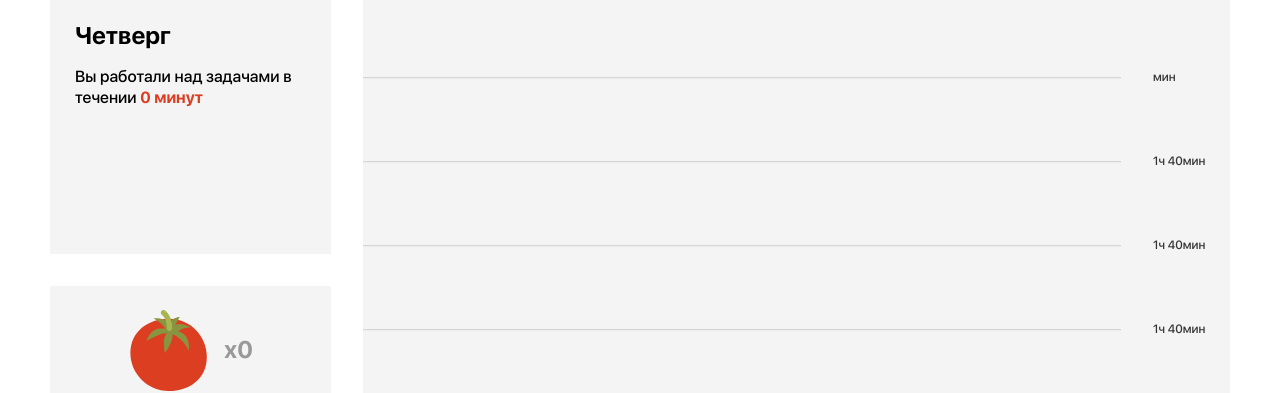
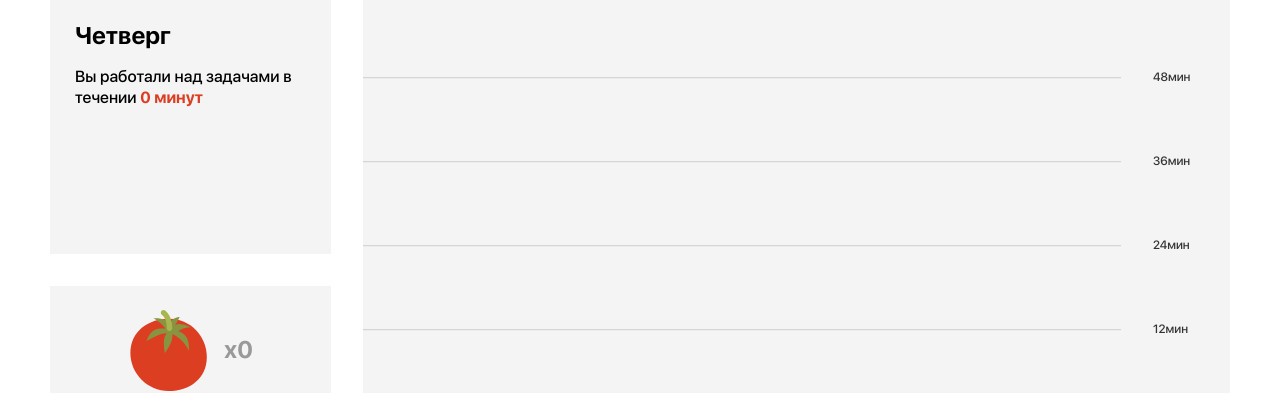
Before and after one commit to hardwar1/FINAL_pomodor, a React (Vite) app: page /statistic in a window 1280 px wide. Shown: the part 261-654 px from the top of the page. Built offline with nearby package versions, Linux system fonts and the light colour scheme.

Commit message:
fix weekChart

```diff
--- a/src/shared/Statistic/Statistic.tsx
+++ b/src/shared/Statistic/Statistic.tsx
@@ -1,10 +1,10 @@
 import { useEffect, useState } from 'react';
-import { useAppSelector } from '../../store/hooks/redux';
+import { useAppDispatch, useAppSelector } from '../../store/hooks/redux';
 import { LogoPomodor } from '../icons/LogoPomodor';
 import { StatCard } from './StatCard';
 import { WeekChart } from './WeekChart';
 import { WeekChoice } from './WeekChoice';
-import { workDay } from '../../store/statisticSlice';
+import { setRenderWeek, workDay } from '../../store/statisticSlice';
 import './statistic.scss';
 
 const emptyDay = {
@@ -21,8 +21,10 @@ export function Statistic() {
   const [weeksStat, setWeeksStat] = useState<workDay[]>([]);
   const [nowDate] = useState(new Date().getTime());
   const [showDay, setShowDay] = useState<workDay>({ date: new Date().getTime(), ...emptyDay });
-  const [renderWeek, setRenderWeek] = useState<workDay[]>([])
+  // const [renderWeek, setRenderWeek] = useState<workDay[]>([])
   const { statistic } = useAppSelector(state => state.statisticReducer);
+
+  const dispatch = useAppDispatch();
 
   useEffect(() => {
 // console.log(statistic);
@@ -65,13 +67,16 @@ export function Statistic() {
 
   useEffect(() => {
     if (week == 0) {
-      setRenderWeek(weeksStat.slice(-7))
+      // setRenderWeek();
+      dispatch(setRenderWeek(weeksStat.slice(-7)))
     }
     if (week == -1) {
-      setRenderWeek(weeksStat.slice(7, 14))
+      // setRenderWeek(weeksStat.slice(7, 14))
+      dispatch(setRenderWeek(weeksStat.slice(7, 14)))
     }
     if (week == -2) {
-      setRenderWeek(weeksStat.slice(0, 7))
+      // setRenderWeek(weeksStat.slice(0, 7))
+      dispatch(setRenderWeek(weeksStat.slice(0, 7)))
     }
   }, [weeksStat, week]);
 
@@ -148,7 +153,6 @@ export function Statistic() {
           {/* <WeekChart weekStat={weekStat}/> */}
 
           <WeekChart
-            renderWeek={renderWeek}
             handleClickThisDay={handleClickThisDay}
             activeDay={new Date(showDay.date).getDay()}
           />
--- a/src/shared/Statistic/WeekChart/WeekChart.tsx
+++ b/src/shared/Statistic/WeekChart/WeekChart.tsx
@@ -3,9 +3,10 @@ import { useEffect, useState } from 'react';
 import { workDay } from '../../../store/statisticSlice';
 import { WeekChartItem } from './WeekChartItem';
 import styles from './weekchart.module.scss';
+import { useAppSelector } from '../../../store/hooks/redux';
 
 interface IWeekChart {
-  renderWeek: workDay[];
+  // renderWeek: workDay[];
   handleClickThisDay: (getTime: number) => void;
   activeDay: number;
 }
@@ -13,6 +14,7 @@ interface IWeekChart {
 interface ITimesChartValue {
   hour: number;
   minute: string;
+  maxValue: number;
 }
 
 const weekDays = [
@@ -25,88 +27,95 @@ const weekDays = [
   'вс',
 ];
 
-const calcHour = (num: number, maxValue: number) =>
-  Math.floor(maxValue - maxValue * num);
+const calcAllTime = (num: number, maxValue: number) =>
+  Math.floor((maxValue - maxValue * num) / 60);
+
 
 const calcMinute = (num: number, maxValue: number) =>
-  ('0' + calcHour(num, maxValue)).slice(-2);
+  ('0' + ((maxValue - maxValue * num) % 60)).slice(-2);
 
-export function WeekChart({ renderWeek, handleClickThisDay, activeDay = 0 }: IWeekChart) {
-  const chartValues: ITimesChartValue[] = []
+export function WeekChart({ handleClickThisDay, activeDay = 0 }: IWeekChart) {
+  const { renderWeek } = useAppSelector(state => state.statisticReducer);
+  const [chartValues, setChartValues] = useState<ITimesChartValue[]>([])
+
   useEffect(() => {
     if (renderWeek.length < 1) return;
     const topTimeWork = Math.max(...renderWeek.map(day => Math.floor(day.workTime)))
 
     const maxValue = (Math.floor(topTimeWork / 60) + 1) * 60;
 
-    chartValues.push( ...[
+    setChartValues([
       {
-        hour: calcHour(0.2, maxValue),
+        maxValue: maxValue,
+        hour: calcAllTime(0.2, maxValue),
         minute: calcMinute(0.2, maxValue),
       },
       {
-        hour: calcHour(0.4, maxValue),
+        maxValue: maxValue,
+        hour: calcAllTime(0.4, maxValue),
         minute: calcMinute(0.4, maxValue),
       },
       {
-        hour: calcHour(0.6, maxValue),
+        maxValue: maxValue,
+        hour: calcAllTime(0.6, maxValue),
         minute: calcMinute(0.6, maxValue),
       },
       {
-        hour: calcHour(0.8, maxValue),
+        maxValue: maxValue,
+        hour: calcAllTime(0.8, maxValue),
         minute: calcMinute(0.8, maxValue),
       },
     ])
-  });
+  }, [renderWeek]);
 
   return (
     <div className={styles.weekChart}>
 
       <ul className={styles.weekChartBody}>
         <WeekChartItem
-          value={renderWeek[0]?.workTime / 60000}
+          value={renderWeek[0]?.workTime * 100 / chartValues[0]?.maxValue}
           day={weekDays[0]}
           getTime={renderWeek[0]?.date}
           handleClickThisDay={handleClickThisDay}
           active={activeDay - 1 === 0}
         />
         <WeekChartItem
-          value={renderWeek[1]?.workTime / 60000}
+          value={renderWeek[1]?.workTime * 100 / chartValues[0]?.maxValue}
           day={weekDays[1]}
           getTime={renderWeek[1]?.date}
           active={activeDay - 1 === 1}
           handleClickThisDay={handleClickThisDay}
         />
         <WeekChartItem
-          value={renderWeek[2]?.workTime / 60000}
+          value={renderWeek[2]?.workTime * 100 / chartValues[0]?.maxValue}
           day={weekDays[2]}
           getTime={renderWeek[2]?.date}
           active={activeDay - 1 === 2}
           handleClickThisDay={handleClickThisDay}
         />
         <WeekChartItem
-          value={renderWeek[3]?.workTime / 60000}
+          value={renderWeek[3]?.workTime * 100 / chartValues[0]?.maxValue}
           day={weekDays[3]}
           getTime={renderWeek[3]?.date}
           active={activeDay - 1 === 3}
           handleClickThisDay={handleClickThisDay}
         />
         <WeekChartItem
-          value={renderWeek[4]?.workTime / 60000}
+          value={renderWeek[4]?.workTime * 100 / chartValues[0]?.maxValue}
           day={weekDays[4]}
           getTime={renderWeek[4]?.date}
           active={activeDay - 1 === 4}
           handleClickThisDay={handleClickThisDay}
         />
         <WeekChartItem
-          value={renderWeek[5]?.workTime / 60000}
+          value={renderWeek[5]?.workTime * 100 / chartValues[0]?.maxValue}
           day={weekDays[5]}
           getTime={renderWeek[5]?.date}
           active={activeDay - 1 === 5}
           handleClickThisDay={handleClickThisDay}
         />
         <WeekChartItem
-          value={renderWeek[6]?.workTime / 60000}
+          value={renderWeek[6]?.workTime * 100 / chartValues[0]?.maxValue}
           day={weekDays[6]}
           getTime={renderWeek[6]?.date}
           active={activeDay - 1 === -1}
@@ -125,13 +134,28 @@ export function WeekChart({ renderWeek, handleClickThisDay, activeDay = 0 }: IWe
             мин
           </span>
           <span className={`${styles.weekChartPersent} ${styles.weekChartPersent40}`}>
-            1ч 40мин
+            {chartValues[1]?.hour > 0 &&
+              chartValues[1].hour + 'ч'
+            }
+
+            {chartValues[1]?.minute}
+            мин
           </span>
           <span className={`${styles.weekChartPersent} ${styles.weekChartPersent60}`}>
-            1ч 40мин
+            {chartValues[2]?.hour > 0 &&
+              chartValues[2].hour + 'ч'
+            }
+
+            {chartValues[2]?.minute}
+            мин
           </span>
           <span className={`${styles.weekChartPersent} ${styles.weekChartPersent80}`}>
-            1ч 40мин
+            {chartValues[3]?.hour > 0 &&
+              chartValues[3].hour + 'ч'
+            }
+
+            {chartValues[3]?.minute}
+            мин
           </span>
         </div>
       </div>
--- a/src/shared/Timer/Timer.tsx
+++ b/src/shared/Timer/Timer.tsx
@@ -12,7 +12,7 @@ export function Timer() {
   const [start, setStart] = useState(false);
   const [breakNow, setBreakNow] = useState(false);
   const [second, setSecond] = useState('00');
-  const [menuts, setMenuts] = useState('01');
+  const [menuts, setMenuts] = useState('25');
   const [addMinute, setAddMinute] = useState(false);
   const [emptyTime, setEmptyTime] = useState(false);
   const [isWork, setIsWork] = useState(true);
@@ -32,13 +32,13 @@ export function Timer() {
     filterTodo?.id ? filterTodo
       : todos[0] ? todos[0] : noTodo;
 
-  const breakTime = 1;
-  const workTime = 1;
+  const breakTime = 5;
+  const workTime = 25;
 
   useEffect(() => {
     if (!start || !thisTodo || pause) return;
 
-    let menutsNum = 0;
+    let menutsNum = workTime;
     let isWork: boolean;
 
     if (Number(menuts) || Number(second)) {
@@ -104,8 +104,8 @@ export function Timer() {
       } else if (secondNum <= 0) {
         menutsNum--;
         setMenuts(('0' + menutsNum).slice(-2));
-        secondNum = 5;
-        setSecond('05');
+        secondNum = 59;
+        setSecond('59');
 
       } else {
         secondNum--;
--- a/src/store/statisticSlice.ts
+++ b/src/store/statisticSlice.ts
@@ -6,18 +6,21 @@ export type workDay = {
   workTime: number;
   stopCount: number;
   timeOnPause: number;
+
 };
 
 type initialState = {
   statistic: workDay[];
   startPauseTime: false | number;
   startWorkTime: false | number;
+  renderWeek: workDay[];
 };
 
 const initialState: initialState = {
   statistic: localStorage.statistic ? JSON.parse(localStorage.statistic) : [],
   startPauseTime: false,
   startWorkTime: false,
+  renderWeek: [],
 };
 
 const statisticSlice = createSlice({
@@ -110,6 +113,10 @@ const statisticSlice = createSlice({
       state.statistic = [];
       localStorage.statistic = JSON.stringify([]);
     },
+
+    setRenderWeek(state, action: PayloadAction<workDay[]>) {
+      state.renderWeek = action.payload;
+    },
   },
 });
 
@@ -121,5 +128,6 @@ export const {
   resetStat,
   setStartPauseTime,
   setStartWorkTime,
+  setRenderWeek,
 } = statisticSlice.actions;
 export default statisticSlice.reducer;
```
